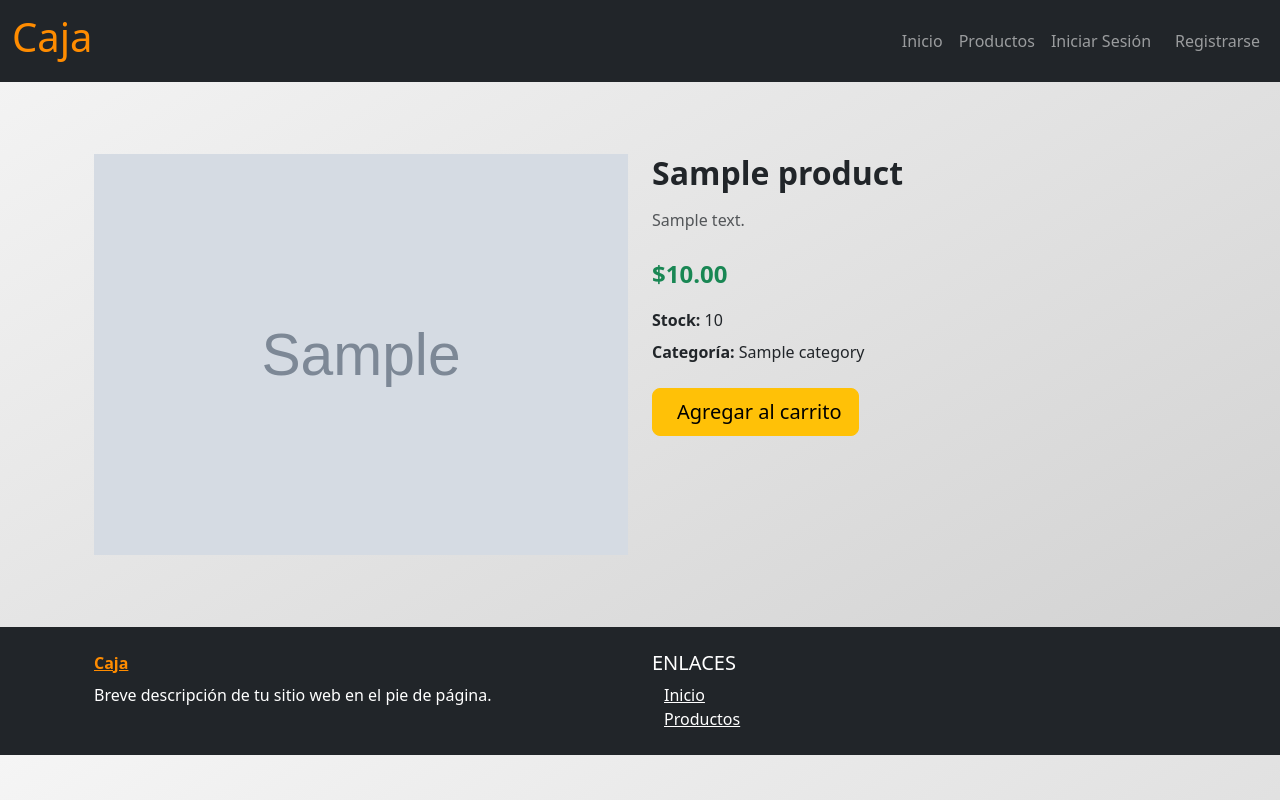
After one commit to caradar17/caja, a Django app: page /productos/1/ in a window 1280 px wide. The commit adds this page. Run offline with Django 5.2, Linux system fonts and the light colour scheme; tables that the repository leaves empty hold one stand-in row (values such as "Sample post"); grey boxes marked "Sample" are stand-in pictures.

Commit message:
Productos detail y arreglar los botones dobles

```diff
--- a/caja/urls.py
+++ b/caja/urls.py
@@ -23,11 +23,11 @@ from django.conf.urls.static import static
 urlpatterns = [
     path('admin/', admin.site.urls),
     path('', IndexView.as_view(),name="inicio"),
-    path('productos/', ProductsView.as_view(),name="productos"),
-
     path('login/', LoginView.as_view(),name="login"),
     path('register/', RegisterView.as_view(),name="register"),
     path('logout/', LogoutView.as_view(),name="logout"),
+    path('productos/', ProductsView.as_view(),name="productos"),
+    path('productos/<int:id>/', ProductDetailView.as_view(),name="product_detail"),
 ]
 
 if settings.DEBUG:
--- a/core/templates/base.html
+++ b/core/templates/base.html
@@ -34,11 +34,20 @@
                             <a class="nav-link" href="{% url 'productos' %}">Productos</a>
                         </li>
                         <li class="nav-item">
-                        {% if user.is_authenticated %}
-                            <a class="nav-link" href="{% url 'logout' %}">Cerrar Sesion</a>
-                        {% else %}
-                            <p><a class="nav-link" href="{% url 'login' %}">Iniciar Sesión</a> | <a class="nav-link" href="{% url 'register' %}">Registrarse</a></p>
-                        {% endif %}
+                            {% if user.is_authenticated %}
+                                <a class="nav-link" href="{% url 'logout' %}">Cerrar Sesión</a>
+                            {% else %}
+                                {% if request.resolver_match.url_name == 'login' %}
+                                    <a class="nav-link" href="{% url 'register' %}">Registrarse</a>
+                                {% elif request.resolver_match.url_name == 'register' %}
+                                    <a class="nav-link" href="{% url 'login' %}">Iniciar Sesión</a>
+                                {% else %}
+                                    <div class="d-flex">
+                                        <a class="nav-link me-2" href="{% url 'login' %}">Iniciar Sesión</a>
+                                        <a class="nav-link" href="{% url 'register' %}">Registrarse</a>
+                                    </div>
+                                {% endif %}
+                            {% endif %}
                         </li>
                     </ul>
                 </div>
--- a/core/templates/includes/products.html
+++ b/core/templates/includes/products.html
@@ -13,7 +13,7 @@
                         <p class="card-text text-success fs-5 fw-bold mb-1">${{ p.product.price }}</p>
                         <p class="card-text text-muted mb-3">Cantidad Disponible: {{ p.product.stock }}</p>
 
-                        <a href="#" class="btn btn-warning mt-auto">Ver Detalles</a>
+                        <a href="{% url 'product_detail' p.product.id %}" class="btn btn-warning mt-auto">Ver Detalles</a>
                     </div>
                 </div>
             </div>
--- a/core/templates/includes/products_list.html
+++ b/core/templates/includes/products_list.html
@@ -14,7 +14,7 @@
                     {% if p.product.price %}
                         <p class="card-text fs-5 fw-bold text-success mb-3">${{ p.product.price }}</p>
                     {% endif %}
-                    <a href="#" class="btn **btn-warning** mt-auto">Ver Detalles</a>
+                    <a href="{% url 'product_detail' p.product.id %}" class="btn **btn-warning** mt-auto">Ver Detalles</a>
                 </div>
             </div>
         </div>
--- /dev/null
+++ b/core/templates/paginas/product_detail.html
@@ -0,0 +1,52 @@
+{% extends 'base.html' %}
+{% load static %}
+
+{% block content %}
+<div class="container py-5">
+    <div class="row justify-content-center align-items-start">
+        <!-- Carrusel de imágenes a la izquierda -->
+        <div class="col-md-6">
+            <div id="carouselImagenesProducto" class="carousel slide" data-bs-ride="carousel">
+                <div class="carousel-inner">
+                    {% for img in images %}
+                        <div class="carousel-item {% if forloop.first %}active{% endif %}">
+                            <img src="{{ img.image.url }}" class="d-block w-100 img-fluid" alt="{{ product.name }}">
+                        </div>
+                    {% endfor %}
+                </div>
+                {% if images|length > 1 %}
+                <button class="carousel-control-prev" type="button" data-bs-target="#carouselImagenesProducto" data-bs-slide="prev">
+                    <span class="carousel-control-prev-icon" aria-hidden="true"></span>
+                    <span class="visually-hidden">Anterior</span>
+                </button>
+                <button class="carousel-control-next" type="button" data-bs-target="#carouselImagenesProducto" data-bs-slide="next">
+                    <span class="carousel-control-next-icon" aria-hidden="true"></span>
+                    <span class="visually-hidden">Siguiente</span>
+                </button>
+                {% endif %}
+            </div>
+        </div>
+        <!-- Detalles del producto a la derecha -->
+        <div class="col-md-6 order-md-2 order-1">
+            <h2 class="fw-bold mb-3">{{ product.name }}</h2>
+            {% if product.description %}
+                <p class="text-muted mb-4">{{ product.description }}</p>
+            {% else %}
+                <p class="text-muted mb-4">Sin descripción disponible.</p>
+            {% endif %}
+            <p class="fs-4 fw-bold text-success mb-3">${{ product.price }}</p>
+            <p class="mb-2"><span class="fw-semibold">Stock:</span> {{ product.stock }}</p>
+            {% if product.category %}
+                <p class="mb-2"><span class="fw-semibold">Categoría:</span> {{ product.category.name }}</p>
+            {% endif %}
+            <!-- Botón de acción -->
+            <div class="mt-4">
+                <button class="btn btn-warning btn-lg">
+                    <i class="fas fa-shopping-cart me-2"></i>Agregar al carrito
+                </button>
+            </div>
+        </div>
+    </div>
+</div>
+
+{% endblock %}
--- a/core/templates/paginas/productos.html
+++ b/core/templates/paginas/productos.html
@@ -28,6 +28,7 @@
             </div>
         </div>
 
+        {% if request.user.is_staff %}
         <div class="row text-center mb-4">
             <div class="col-12">
                 <a href="#" class="btn btn-outline-warning">
@@ -35,6 +36,7 @@
                 </a>
             </div>
         </div>
+        {% endif %}
 
         <div class="row">
             <div class="col-12">
--- a/core/views.py
+++ b/core/views.py
@@ -1,8 +1,8 @@
-from django.shortcuts import render, redirect
+from django.shortcuts import render, redirect, get_object_or_404
 from django.views import View
 from django.db.models import Q
 from django.core.paginator import Paginator
-from django.contrib.auth import authenticate, login, get_user_model,logout
+from django.contrib.auth import authenticate, login,logout
 from .models import *
 from .forms import LoginForm, RegisterForm
 from django.contrib.auth.models import User
@@ -25,41 +25,6 @@ class IndexView(View):
         context= {'categories':categories,"products": products_imagen}
         print(categories)
         print(products)
-        return render(request, self.template_name,context)
-
-#-------------------------------------------------------------------#
-#  Product View
-#-------------------------------------------------------------------#
-class ProductsView(View):
-    template_name = 'paginas/productos.html'
-
-    paginate_by= 1
-
-    def get(self,request, *args, **kwargs):
-        query= request.GET.get('q')
-        products = Product.objects.all()
-        if query:
-            products = products.filter(
-                Q(name__icontains=query) |
-                Q(description__icontains=query)
-            ).distinct()
-        products_imagen= []
-        for product in products:
-            image= product.image_set.filter(is_main=True).first()
-            if not image:
-                image= product.image_set.first()
-            products_imagen.append({"product":product,"image":image})
-
-        paginator = Paginator(products_imagen, self.paginate_by)
-        page_number = request.GET.get('page')
-        page_obj = paginator.get_page(page_number)
-        print(page_obj)
-
-        context= {
-            "page_obj": page_obj,
-            "products": page_obj.object_list,
-            "query": query
-            }
         return render(request, self.template_name,context)
 
 #-------------------------------------------------------------------#
@@ -126,3 +91,49 @@ class LogoutView(View):
     def get(self,request, *args, **kwargs):
         logout(request)
         return redirect('login')
+
+#-------------------------------------------------------------------#
+#  Product View
+#-------------------------------------------------------------------#
+class ProductsView(View):
+    template_name = 'paginas/productos.html'
+
+    paginate_by= 1
+
+    def get(self,request, *args, **kwargs):
+        query= request.GET.get('q')
+        products = Product.objects.all()
+        if query:
+            products = products.filter(
+                Q(name__icontains=query) |
+                Q(description__icontains=query)
+            ).distinct()
+        products_imagen= []
+        for product in products:
+            image= product.image_set.filter(is_main=True).first()
+            if not image:
+                image= product.image_set.first()
+            products_imagen.append({"product":product,"image":image})
+
+        paginator = Paginator(products_imagen, self.paginate_by)
+        page_number = request.GET.get('page')
+        page_obj = paginator.get_page(page_number)
+
+        context= {
+            "page_obj": page_obj,
+            "products": page_obj.object_list,
+            "query": query
+            }
+        return render(request, self.template_name,context)
+
+class ProductDetailView(View):
+    template_name = 'paginas/product_detail.html'
+
+    def get(self, request, id, *args, **kwargs):
+        product = get_object_or_404(Product, id=id)
+        images= product.image_set.all()
+        context= {
+            "product": product,
+            "images": images
+        }
+        return render(request, self.template_name, context)
```
Also changed, not shown: core/templates/includes/categories.html (+7 -1 lines).
